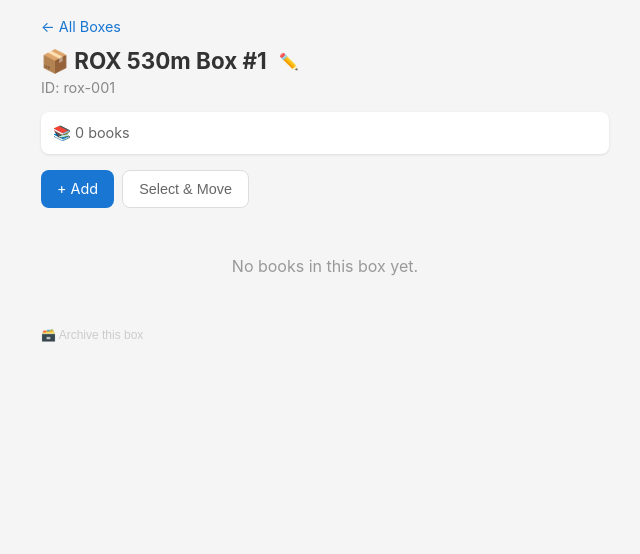
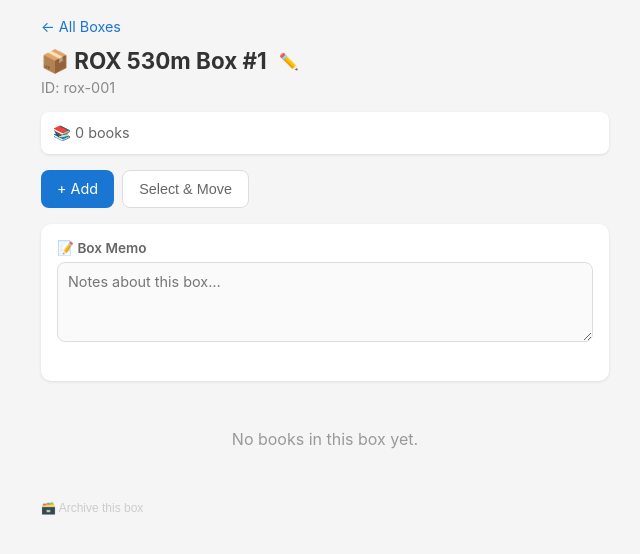
Before and after one commit to d0i/bookbox, a FastAPI app: page /box/rox-001 in a window 1280 px wide. Shown: the top 554 px of the page, without its empty margins (315-955 px from the left). Run offline with FastAPI, Linux system fonts and the light colour scheme; data comes from the database, SQL or seed files in the repository; data that the repository does not hold is empty.

Commit message:
Add memo fields to books/boxes, book detail view, fix duplicate scan warning
Co-authored-by: Shelley <shelley@exe.dev>

```diff
--- a/db.py
+++ b/db.py
@@ -7,7 +7,8 @@ SCHEMA = """
 CREATE TABLE IF NOT EXISTS boxes (
     id          TEXT PRIMARY KEY,   -- e.g. 'rox-001'
     label       TEXT NOT NULL,      -- friendly name
-    archived    INTEGER NOT NULL DEFAULT 0
+    archived    INTEGER NOT NULL DEFAULT 0,
+    memo        TEXT NOT NULL DEFAULT ''
 );
 
 CREATE TABLE IF NOT EXISTS books (
@@ -16,6 +17,7 @@ CREATE TABLE IF NOT EXISTS books (
     author      TEXT NOT NULL,
     genre       TEXT NOT NULL DEFAULT '',
     box_id      TEXT NOT NULL REFERENCES boxes(id),
+    memo        TEXT NOT NULL DEFAULT '',
     created_at  TIMESTAMP DEFAULT CURRENT_TIMESTAMP
 );
 
@@ -33,9 +35,21 @@ def get_db() -> sqlite3.Connection:
     return conn
 
 
+def _migrate(conn):
+    """Add columns that may not exist in older databases."""
+    existing = {row[1] for row in conn.execute("PRAGMA table_info(boxes)").fetchall()}
+    if "memo" not in existing:
+        conn.execute("ALTER TABLE boxes ADD COLUMN memo TEXT NOT NULL DEFAULT ''")
+    existing = {row[1] for row in conn.execute("PRAGMA table_info(books)").fetchall()}
+    if "memo" not in existing:
+        conn.execute("ALTER TABLE books ADD COLUMN memo TEXT NOT NULL DEFAULT ''")
+    conn.commit()
+
+
 def init_db():
     conn = get_db()
     conn.executescript(SCHEMA)
+    _migrate(conn)
     # Seed default boxes if empty
     count = conn.execute("SELECT COUNT(*) FROM boxes").fetchone()[0]
     if count == 0:
--- a/main.py
+++ b/main.py
@@ -136,6 +136,56 @@ def box_view(request: Request, box_id: str):
         "request": request, "box": box, "books": books,
         "book_count": len(books), "move_targets": move_targets,
     })
+
+
+# ── Book Detail View ─────────────────────────────
+
+@app.get("/book/{book_id}", response_class=HTMLResponse)
+def book_view(request: Request, book_id: int):
+    conn = get_db()
+    book = conn.execute(
+        "SELECT bk.*, b.label AS box_label FROM books bk "
+        "JOIN boxes b ON b.id = bk.box_id WHERE bk.id = ?", (book_id,)
+    ).fetchone()
+    if not book:
+        conn.close()
+        return HTMLResponse("<h1>Book not found</h1>", status_code=404)
+    conn.close()
+    return templates.TemplateResponse("book.html", {
+        "request": request, "book": book,
+    })
+
+
+# ── Book / Box Memo APIs ─────────────────────────
+
+class MemoRequest(BaseModel):
+    memo: str
+
+
+@app.patch("/api/book/{book_id}")
+def update_book(book_id: int, req: MemoRequest):
+    conn = get_db()
+    book = conn.execute("SELECT id FROM books WHERE id = ?", (book_id,)).fetchone()
+    if not book:
+        conn.close()
+        return JSONResponse({"ok": False, "error": "Book not found"}, status_code=404)
+    conn.execute("UPDATE books SET memo = ? WHERE id = ?", (req.memo, book_id))
+    conn.commit()
+    conn.close()
+    return JSONResponse({"ok": True})
+
+
+@app.patch("/api/box/{box_id}/memo")
+def update_box_memo(box_id: str, req: MemoRequest):
+    conn = get_db()
+    box = conn.execute("SELECT id FROM boxes WHERE id = ?", (box_id,)).fetchone()
+    if not box:
+        conn.close()
+        return JSONResponse({"ok": False, "error": "Box not found"}, status_code=404)
+    conn.execute("UPDATE boxes SET memo = ? WHERE id = ?", (req.memo, box_id))
+    conn.commit()
+    conn.close()
+    return JSONResponse({"ok": True})
 
 
 # ── Archive / Restore / Delete box ───────────────
--- a/templates/box.html
+++ b/templates/box.html
@@ -15,7 +15,9 @@
                       box-shadow: 0 1px 3px rgba(0,0,0,0.1); color: #666; font-size: 0.9rem; }
         .book-list { list-style: none; }
         .book-item { background: #fff; border-radius: 8px; padding: 12px; margin-bottom: 8px;
-                     box-shadow: 0 1px 3px rgba(0,0,0,0.1); display: flex; align-items: center; gap: 10px; }
+                     box-shadow: 0 1px 3px rgba(0,0,0,0.1); display: flex; align-items: center; gap: 10px;
+                     text-decoration: none; color: inherit; }
+        .book-item:active { background: #f8f8f8; }
         .book-item.selected { border: 2px solid #1976d2; background: #e3f2fd; }
         .book-cb { width: 20px; height: 20px; flex-shrink: 0; display: none; }
         .select-mode .book-cb { display: block; }
@@ -63,6 +65,17 @@
         .rename-row button { padding: 8px 12px; border-radius: 8px; font-size: 0.85rem; cursor: pointer; }
         .rename-save { background: #1976d2; color: #fff; border: none; font-weight: 600; }
         .rename-cancel { background: #f5f5f5; border: 1.5px solid #ddd; color: #666; }
+
+        /* Memo */
+        .memo-section { background: #fff; border-radius: 10px; padding: 16px; margin-bottom: 16px;
+                        box-shadow: 0 1px 3px rgba(0,0,0,0.1); }
+        .memo-section label { display: block; font-weight: 600; font-size: 0.85rem; color: #666; margin-bottom: 6px; }
+        .memo-area { width: 100%; min-height: 80px; padding: 10px; border: 1.5px solid #ddd;
+                     border-radius: 8px; font-size: 0.9rem; font-family: inherit; resize: vertical;
+                     background: #fafafa; }
+        .memo-area:focus { outline: none; border-color: #1976d2; background: #fff; }
+        .save-status { font-size: 0.8rem; color: #999; margin-top: 4px; min-height: 1.2em; }
+        .save-status.saved { color: #4caf50; }
     </style>
 </head>
 <body>
@@ -101,15 +114,21 @@
     </div>
     {% endif %}
 
+    <div class="memo-section">
+        <label>📝 Box Memo</label>
+        <textarea class="memo-area" id="boxMemo" placeholder="Notes about this box…">{{ box.memo }}</textarea>
+        <div class="save-status" id="memoStatus"></div>
+    </div>
+
     {% if books %}
     <ul class="book-list" id="bookList">
         {% for book in books %}
         <li class="book-item" data-id="{{ book.id }}">
             <input type="checkbox" class="book-cb" onchange="updateSelection()">
-            <div class="book-info">
+            <a class="book-info" href="/book/{{ book.id }}" style="text-decoration:none; color:inherit; flex:1;">
                 <div class="book-title">{{ book.title }}</div>
                 <div class="book-meta">{{ book.author }}{% if book.genre %} · {{ book.genre }}{% endif %}</div>
-            </div>
+            </a>
         </li>
         {% endfor %}
     </ul>
@@ -212,6 +231,41 @@
             if (e.key === 'Enter') saveRename();
             if (e.key === 'Escape') cancelRename();
         });
+
+        // Box memo auto-save
+        (function() {
+            const memoEl = document.getElementById('boxMemo');
+            const statusEl = document.getElementById('memoStatus');
+            let saveTimer;
+            let original = memoEl.value;
+
+            memoEl.addEventListener('input', () => {
+                clearTimeout(saveTimer);
+                statusEl.textContent = '';
+                statusEl.className = 'save-status';
+                saveTimer = setTimeout(() => {
+                    const memo = memoEl.value;
+                    if (memo === original) return;
+                    statusEl.textContent = 'Saving…';
+                    fetch('/api/box/{{ box.id }}/memo', {
+                        method: 'PATCH',
+                        headers: {'Content-Type': 'application/json'},
+                        body: JSON.stringify({memo: memo}),
+                    })
+                    .then(r => r.json())
+                    .then(data => {
+                        if (data.ok) {
+                            original = memo;
+                            statusEl.textContent = '\u2713 Saved';
+                            statusEl.className = 'save-status saved';
+                        } else {
+                            statusEl.textContent = 'Error saving';
+                        }
+                    })
+                    .catch(() => { statusEl.textContent = 'Network error'; });
+                }, 800);
+            });
+        })();
     </script>
 </body>
 </html>
--- a/templates/scan.html
+++ b/templates/scan.html
@@ -180,7 +180,7 @@
         }
 
         function onScanSuccess(decodedText) {
-            // Debounce: don't re-scan same code
+            // Debounce: silently ignore same code scanned in succession
             if (decodedText === lastScanned) return;
             lastScanned = decodedText;
 
@@ -189,7 +189,6 @@
             if (clean.length !== 10 && clean.length !== 13) {
                 document.getElementById('scanStatus').textContent = 'Not an ISBN. Try again…';
                 document.getElementById('scanStatus').className = 'scan-status error';
-                lastScanned = '';  // allow rescan
                 return;
             }
 
```
Also changed, not shown: templates/batch.html (+11 -1 lines), templates/book.html (added, +84 -0 lines).
